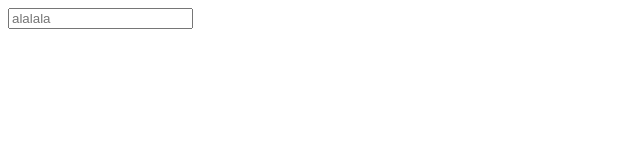
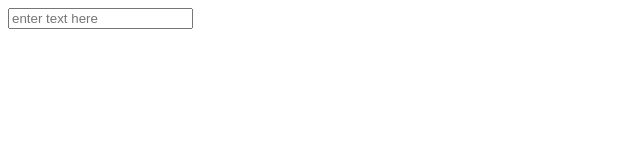
Before and after one commit to AlandouglasMendes/reacthooksps, a Next.js app: page / in a window 1280 px wide. Shown: the top 160 px of the page, without its empty margins (0-640 px from the left). Built offline with nearby package versions, Linux system fonts and the light colour scheme.

Commit message:
InputElement added

```diff
--- a/pages/index.js
+++ b/pages/index.js
@@ -1,7 +1,17 @@
-import React from 'react';
+import React, { useState } from 'react';
 
 const InputElement = () =>{
-    return <input placeholder='alalala' />;
+    const [inputText, setInputText] = useState("");
+
+
+
+    return <div>
+
+        <input onChange={(e)=>{
+            setInputText(e.target.value);
+        }} placeholder='enter text here' /><br/>
+        {inputText}
+        </div>
 };
 
 export default InputElement;
```
